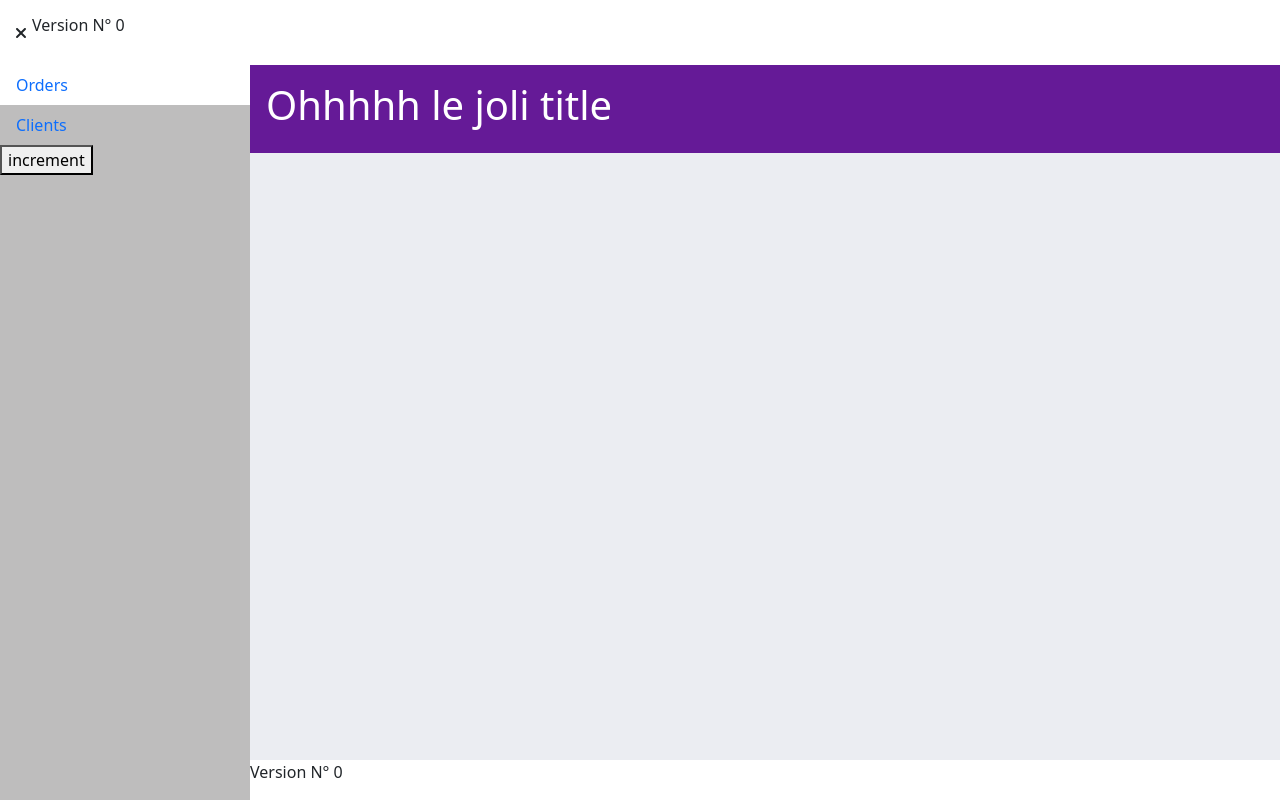
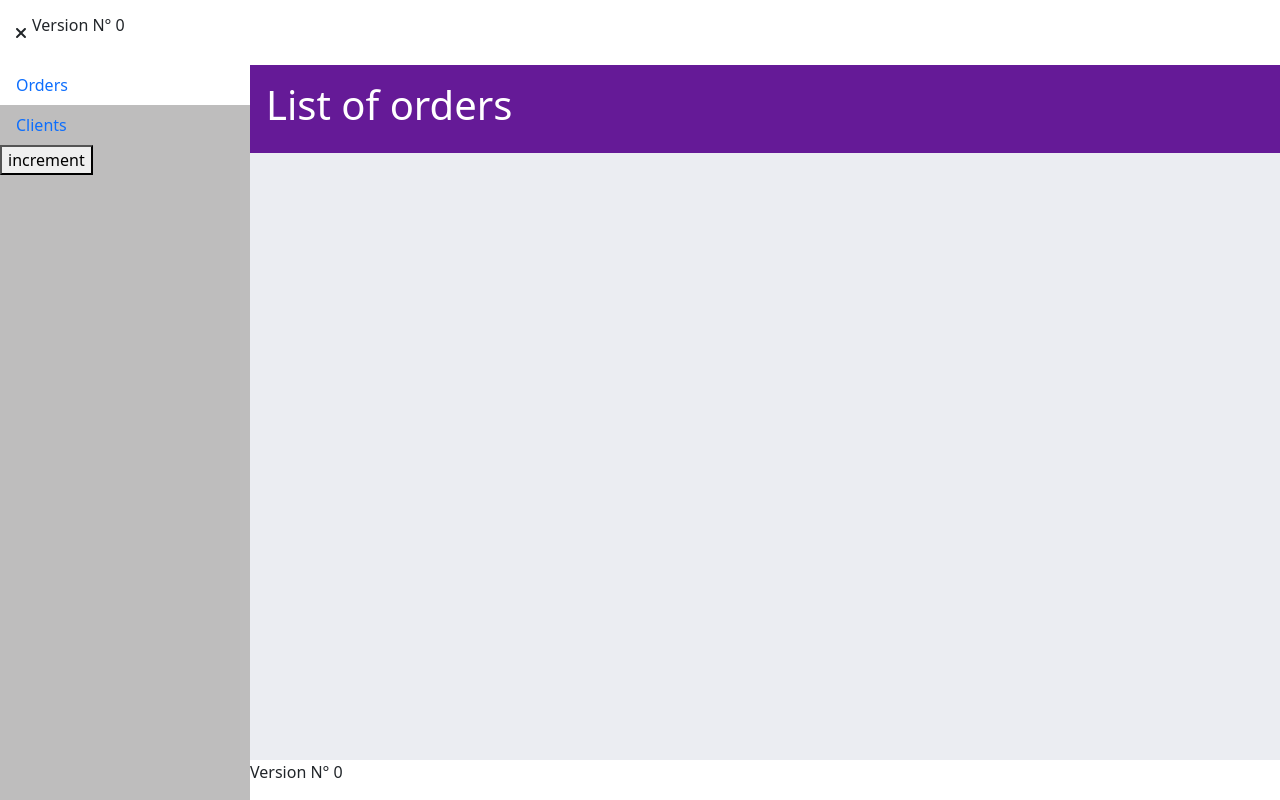
Before and after one commit to 2022-06-13-POEI-JAVA-ATOS-M2I/angular-crm, an Angular app: page /orders in a window 1280 px wide. Built offline with nearby package versions, Linux system fonts and the light colour scheme; data requests are answered from the project's data file.

Commit message:
Commit 23 : @Input() data binding & lifecycle hooks

```diff
--- a/src/app/orders/pages/page-list-orders/page-list-orders.component.html
+++ b/src/app/orders/pages/page-list-orders/page-list-orders.component.html
@@ -1,2 +1,3 @@
-<app-template-container>
-</app-template-container>
+<app-template-full-width [title]="myTitle">
+  <!-- <button (click)="changeTitle();">change title</button> -->
+</app-template-full-width>
--- a/src/app/orders/pages/page-list-orders/page-list-orders.component.ts
+++ b/src/app/orders/pages/page-list-orders/page-list-orders.component.ts
@@ -7,9 +7,17 @@
   styleUrls: ['./page-list-orders.component.scss'],
 })
 export class PageListOrdersComponent implements OnInit {
+  public myTitle: string;
+
   constructor(private ordersService: OrdersService) {
+    this.myTitle = 'List of orders';
+
     this.ordersService.collection$.subscribe((data) => console.log(data));
   }
 
   ngOnInit(): void {}
+
+  public changeTitle(): void {
+    this.myTitle = 'le titre a changé';
+  }
 }
--- a/src/app/templates/components/template-container/template-container.component.ts
+++ b/src/app/templates/components/template-container/template-container.component.ts
@@ -1,4 +1,4 @@
-import { Component, OnInit } from '@angular/core';
+import { Component, Input, OnInit } from '@angular/core';
 
 @Component({
   selector: 'app-template-container',
@@ -6,7 +6,7 @@
   styleUrls: ['./template-container.component.scss'],
 })
 export class TemplateContainerComponent implements OnInit {
-  public title: string;
+  @Input() public title: string;
   constructor() {
     this.title = 'Ohhhhh le joli title';
   }
--- a/src/app/templates/components/template-full-width/template-full-width.component.ts
+++ b/src/app/templates/components/template-full-width/template-full-width.component.ts
@@ -1,14 +1,24 @@
-import { Component, OnInit } from '@angular/core';
+import { Component, Input, OnChanges, OnInit } from '@angular/core';
 
 @Component({
   selector: 'app-template-full-width',
   templateUrl: './template-full-width.component.html',
   styleUrls: ['./template-full-width.component.scss'],
 })
-export class TemplateFullWidthComponent implements OnInit {
-  public title: string;
+export class TemplateFullWidthComponent implements OnInit, OnChanges {
+  @Input() public title: string;
+
   constructor() {
     this.title = 'Le titre est ici';
+
+    // console.log(this.title);
   }
-  ngOnInit(): void {}
+
+  ngOnChanges(): void {
+    // console.log(this.title);
+  }
+
+  ngOnInit(): void {
+    // console.log(this.title);
+  }
 }
```
